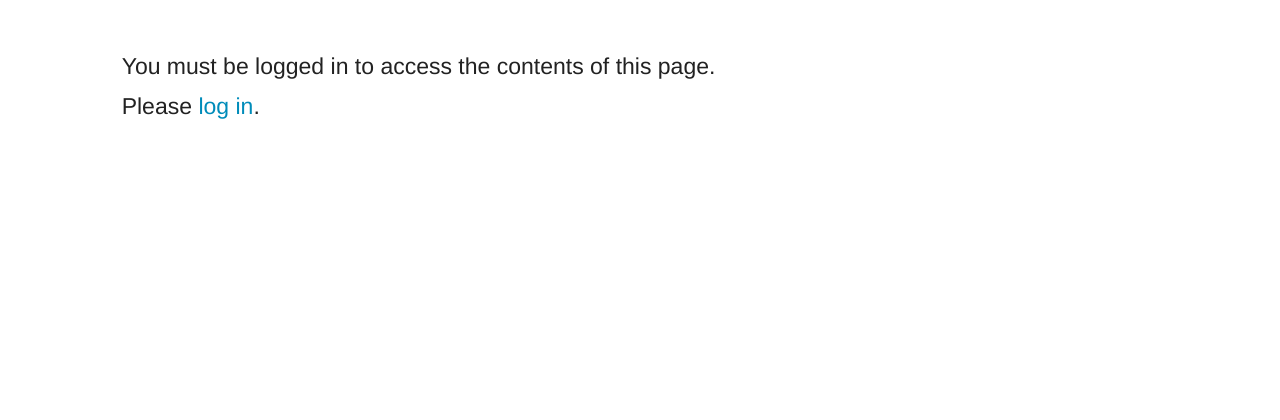
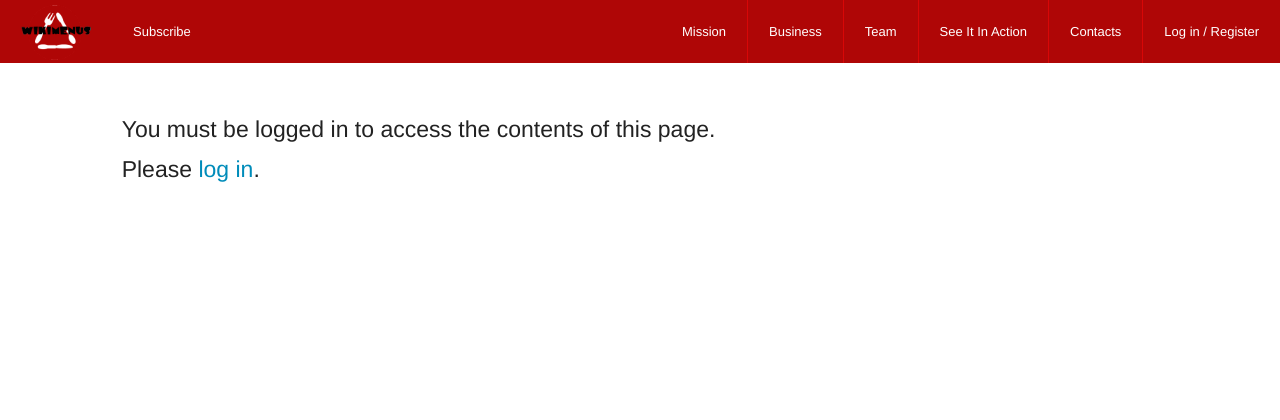
Before and after one commit to adinger/wikiMenus, a PHP site: page /userprofile.php in a window 1280 px wide. Shown: the top 420 px of the page. After the commit the page ends 182 px from the top, so only its background shows below. Run offline with PHP 8.4, Linux system fonts and the light colour scheme; some libraries are stand-ins or nearby versions; some web fonts are replaced.

Commit message:
github instructions for khurram

```diff
--- a/functions/userfunctions.php
+++ b/functions/userfunctions.php
@@ -1,4 +1,8 @@
 <?php
+function logout() {
+
+
+}
 function get_users_reviews($db, $username) {
     $result = $db->query("
         SELECT dish.name, dish.restaurant, review.numericalrating
--- a/head.php
+++ b/head.php
@@ -18,3 +18,36 @@
   <?php require "db/connect.php"; ?>	<!--connect to database-->
 </head>
 <body>
+    	<div class="contain-to-grid sticky">
+		<nav class="top-bar" data-topbar role="navigation" data-options="sticky_on: [small,medium,large]">
+		  <ul class="title-area">
+		    <li class="name">
+		      <h1><a href="index.php"><img src="data/pics/mainLogoWhite.png" class="mainLogo"/></a></h1>
+		    </li>
+		   <!--  <li class="name">Help change Menus</li> -->
+		     <!-- Remove the class "menu-icon" to get rid of menu icon. Take out "Menu" to just have icon alone -->
+		    <li class="toggle-topbar menu-icon"><a href="#"><span>Menu</span></a></li>
+		  </ul>
+
+		  <section class="top-bar-section">
+		    <!-- Left Nav Section -->
+		     <ul class="left">
+		      <li><a href="#" data-reveal-id="Subscribe">Subscribe</a></li>
+
+		    </ul>
+		    <ul class="right">
+		      <li><a href="#missionSection">Mission</a></li>
+		      <li class="divider"></li>
+		      <li><a href="#restrauntSection">Business</a></li>
+		      <li class="divider"></li>
+		      <li><a href="#teamSection">Team</a></li>
+		      <li class="divider"></li>
+		      <li><a href="#videoSection">See It In Action</a></li>
+		      <li class="divider"></li>
+		      <li><a href="#contactSection">Contacts</a></li>
+		      <li class="divider"></li>
+              <li><a href="loginform.php">Log in / Register</a></li>
+		    </ul>
+		  </section>
+		</nav>
+	</div>
--- a/index.php
+++ b/index.php
@@ -48,7 +48,6 @@
 		      <li><a href="#contactSection">Contacts</a></li>
 		      <li class="divider"></li>
 		      <li><a href="loginform.php">Log in / Register</a></li>
-		      <li class="divider"></li>
 		    </ul>
 		  </section>
 		</nav>
--- a/userprofile.php
+++ b/userprofile.php
@@ -13,7 +13,7 @@ prevent_intruders();
 			<div class="profilepic">
 				<a href="" class="th"><img src="data/pics/profPicPlaceholder.jpg" alt="alt"></a>
 			</div>
-			<h4 class="username-title"><strong><?php echo $_SESSION['username'] ?></strong></h4>
+			<h2 class="username-title"><strong><?php echo $_SESSION['username'] ?></strong></h2>
             <!-- TODO: logout functionality -->
 			<p><strong>Favorite Restaurant(s):</strong><br>
             <?php
@@ -42,9 +42,12 @@ prevent_intruders();
             ?>
             </p>
 		</div>
+        <!-- user's reviews -->
 		<div class="small-12 medium-8 columns">
 			<div class="panel">
-				<h4><strong><?php echo $_SESSION['username'], "'s Reviews" ?></strong></h4>
+				<h4 class="username-title"><strong>
+                    <?php echo $_SESSION['username'], "'s Reviews" ?>
+                </strong></h4>
 				<hr>
                 <?php
                 $result = get_users_reviews($db, $_SESSION["username"]);
```
Also changed, not shown: loginform.php (+9 -4 lines), README.md.
